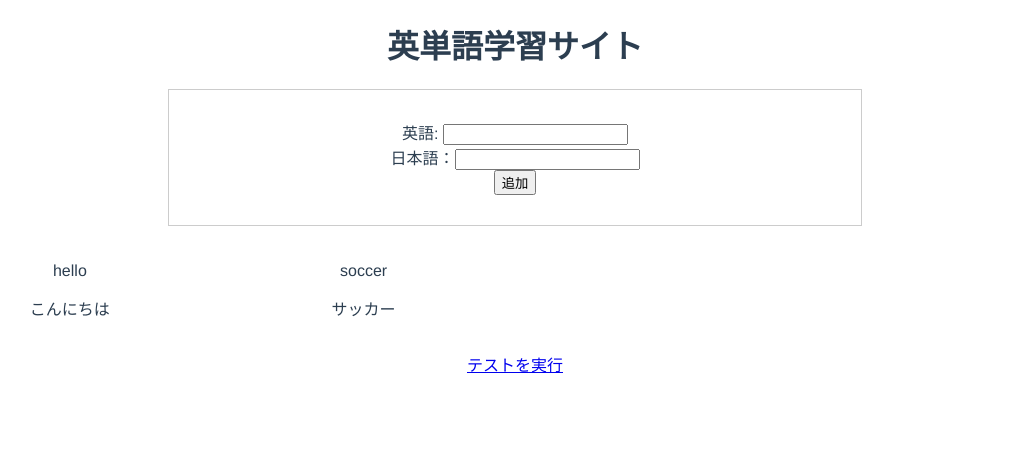
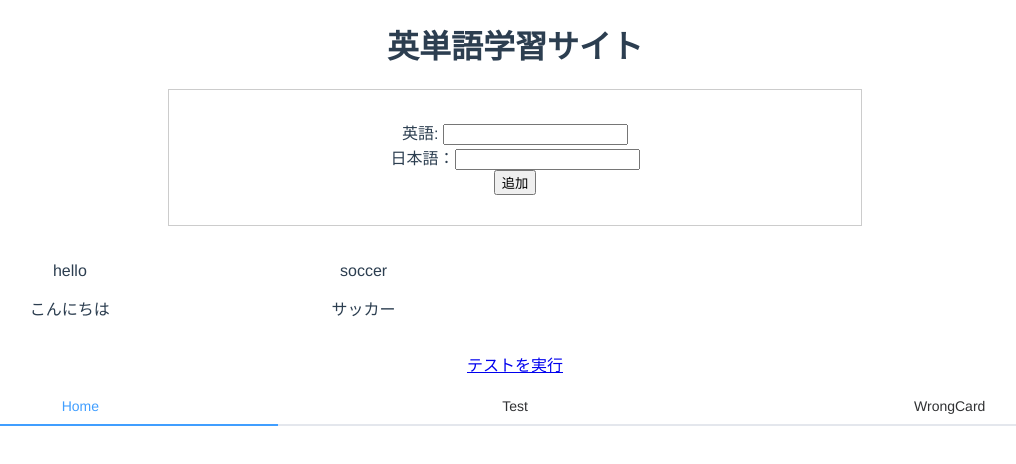
Before and after one commit to nysdin/FlashCard, a Vue app: page / in a window 1280 px wide. Shown: the top 464 px of the page, without its empty margins (125-1141 px from the left). Built offline with nearby package versions, Linux system fonts and the light colour scheme.

Commit message:
タブの画面を追加

```diff
--- a/src/App.vue
+++ b/src/App.vue
@@ -1,6 +1,11 @@
 <template>
   <div id="app">
     <router-view/>
+      <el-tabs :tab-position="'bottom'" @tab-click="changePage" :stretch="true">
+        <el-tab-pane label="Home"></el-tab-pane>
+        <el-tab-pane label="Test"></el-tab-pane>
+        <el-tab-pane label="WrongCard"></el-tab-pane>
+    </el-tabs>
   </div>
 </template>
 
```
